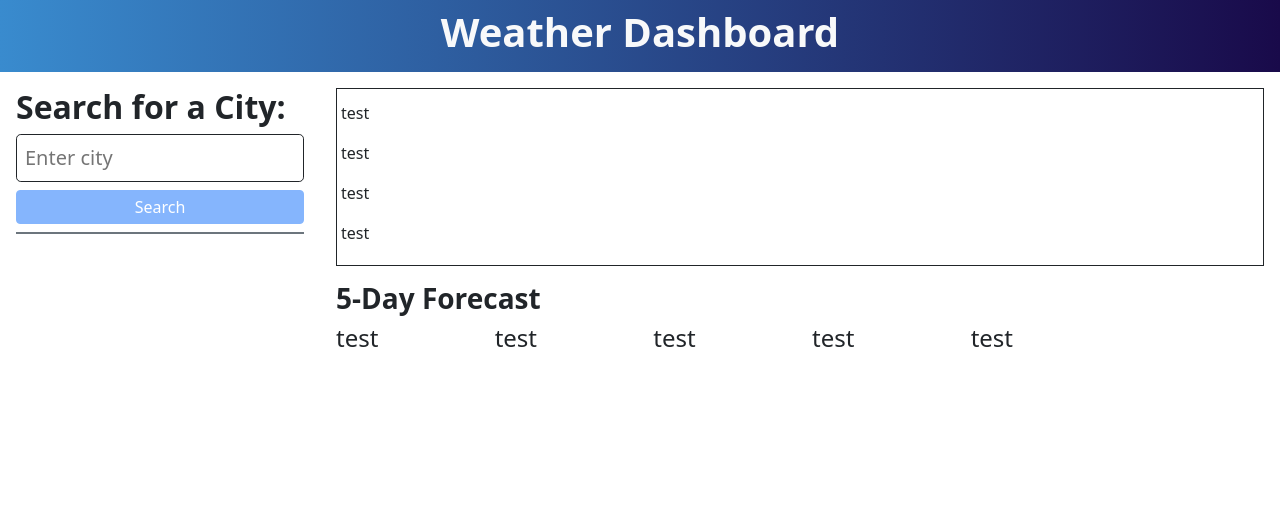
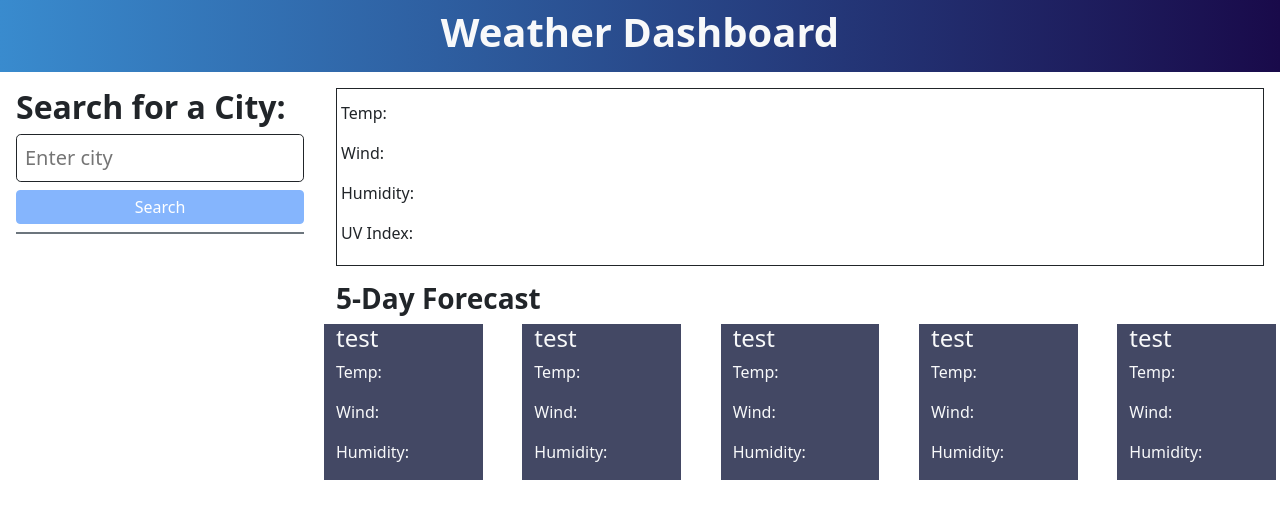
Before and after one commit to kg-phantom/weather-dashboard, a plain HTML site: page index.html in a window 1280 px wide. Drawn offline with nearby package versions, Linux system fonts and the light colour scheme.

Commit message:
finish HTML layout and begin fetch from api

```diff
--- a/assets/css/styles.css
+++ b/assets/css/styles.css
@@ -10,3 +10,7 @@ header {
 #submit-btn:hover {
     opacity: 1;
 }
+
+.forecast {
+    background-color: rgb(67, 72, 100);
+}
--- a/assets/js/script.js
+++ b/assets/js/script.js
@@ -0,0 +1,37 @@
+var submitHandler = function(event) {
+    event.preventDefault();
+    var cityName = $("#city").val().trim();
+
+    if(!cityName) {
+        alert("Please enter a city name.");
+        return;
+    }
+
+    getForecast(cityName);
+};
+
+var getForecast = function(cityName) {
+    var cityApiUrl = "api.openweathermap.org/data/2.5/weather?q=" + cityName + "&appid=f2bfa297895a94ecb35e7601cf8f9413";
+
+    fetch(cityApiUrl)
+    .then(function(response) {
+        if(response.ok) {
+            response.json().then(function(data) {
+                console.log(data);
+            })
+        }
+    })
+
+    // var forecastApiUrl = "https://api.openweathermap.org/data/2.5/onecall?lat=" + lat + "&lon=" + lon + "&appid=f2bfa297895a94ecb35e7601cf8f9413";
+
+    // fetch(forecastApiUrl)
+    // .then(function(response) {
+    //     if(response.ok) {
+    //         response.json().then(function(data) {
+    //             console.log(data);
+    //         })
+    //     }
+    // })
+}
+
+$("#submit-btn").on("click", submitHandler);
--- a/index.html
+++ b/index.html
@@ -5,6 +5,12 @@
     <meta http-equiv="X-UA-Compatible" content="IE=edge">
     <meta name="viewport" content="width=device-width, initial-scale=1.0">
     <link href="https://cdn.jsdelivr.net/npm/bootstrap@5.1.1/dist/css/bootstrap.min.css" rel="stylesheet" integrity="sha384-F3w7mX95PdgyTmZZMECAngseQB83DfGTowi0iMjiWaeVhAn4FJkqJByhZMI3AhiU" crossorigin="anonymous">
+    <link
+      rel="stylesheet"
+      href="https://use.fontawesome.com/releases/v5.8.1/css/all.css"
+      integrity="sha384-50oBUHEmvpQ+1lW4y57PTFmhCaXp0ML5d60M1M7uH2+nqUivzIebhndOJK28anvf"
+      crossorigin="anonymous"
+    />
     <link rel="stylesheet" href="./assets/css/styles.css" />
     <title>Weather Dashboard</title>
 </head>
@@ -29,28 +35,48 @@
                     <h2 id="city-name" class="fw-bold">
                         <span id="date"></span>
                     </h2>
-                    <p id="current-temperature">test</p>
-                    <p id="current-wind">test</p>
-                    <p id="current-humidity">test</p>
-                    <p id="current-uv">test</p>
+                    <p id="current-temperature">Temp:</p>
+                    <p id="current-wind">Wind:</p>
+                    <p id="current-humidity">Humidity:</p>
+                    <p id="current-uv">UV Index:</p>
                 </div>
                 <div class="container-fluid p-0 pt-3">
-                    <div class="row">
+                    <div class="row justify-content-between">
                         <h3 class="fw-bold">5-Day Forecast</h3>
-                        <div class="col-6 col-md-2">
+                        <div class="col-6 col-md-2 forecast text-light">
                             <h4>test</h4>
+                            <i></i>
+                            <p>Temp:</p>
+                            <p>Wind:</p>
+                            <p>Humidity:</p>
                         </div>
-                        <div class="col-6 col-md-2">
+                        <div class="col-6 col-md-2 forecast text-light">
                             <h4>test</h4>
+                            <i></i>
+                            <p>Temp:</p>
+                            <p>Wind:</p>
+                            <p>Humidity:</p>
                         </div>
-                        <div class="col-6 col-md-2">
+                        <div class="col-6 col-md-2 forecast text-light">
                             <h4>test</h4>
+                            <i></i>
+                            <p>Temp:</p>
+                            <p>Wind:</p>
+                            <p>Humidity:</p>
                         </div>
-                        <div class="col-6 col-md-2">
+                        <div class="col-6 col-md-2 forecast text-light">
                             <h4>test</h4>
+                            <i></i>
+                            <p>Temp:</p>
+                            <p>Wind:</p>
+                            <p>Humidity:</p>
                         </div>
-                        <div class="col-6 col-md-2">
+                        <div class="col-6 col-md-2 forecast text-light">
                             <h4>test</h4>
+                            <i></i>
+                            <p>Temp:</p>
+                            <p>Wind:</p>
+                            <p>Humidity:</p>
                         </div>
                     </div>
                 </div>
```
